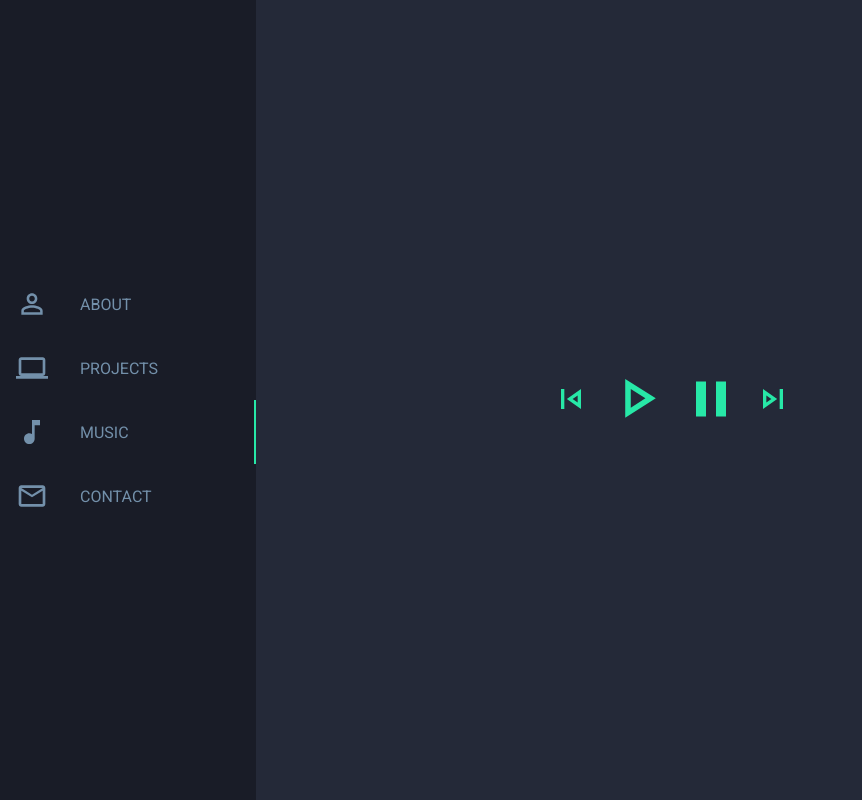
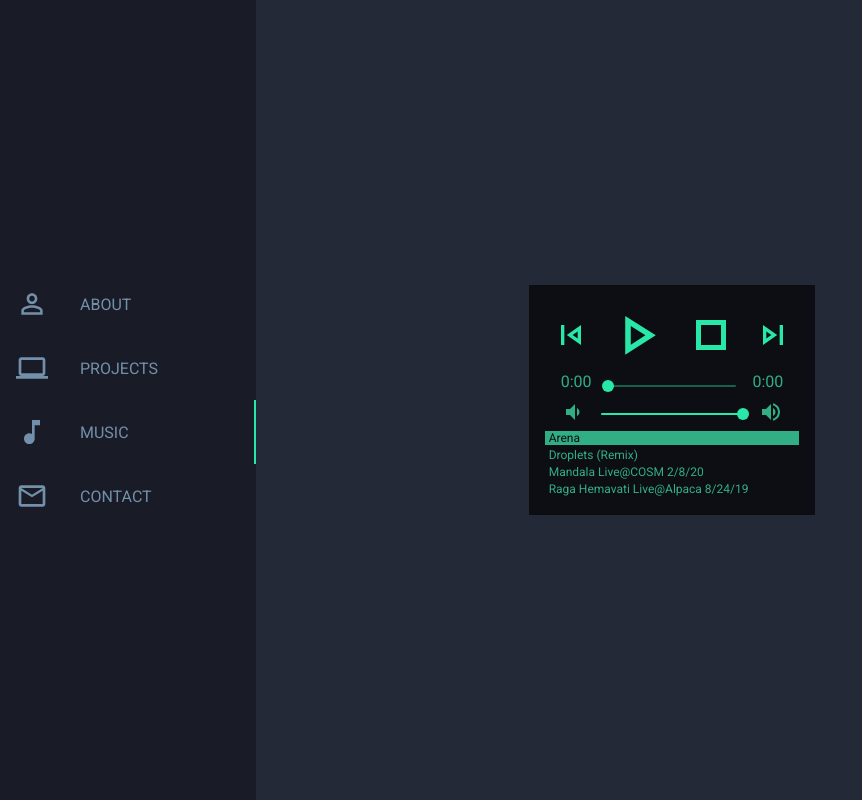
Before and after one commit to bansara/portfolio-site, a React (Create React App) app: page /music in a window 1280 px wide. Shown: the whole page, without its empty margins (0-862 px from the left). Built offline with nearby package versions, Linux system fonts and the light colour scheme.

Commit message:
use context for audioContext

```diff
--- a/src/App.tsx
+++ b/src/App.tsx
@@ -10,13 +10,18 @@ import Contact from "./components/Contact/contact";
 import Projects from "./components/Portfolio/projects";
 import Music from "./components/Music/music";
 import About from "./components/About/about";
+import { Context, createAudioContext } from './components/Music/context';
 import { ThemeProvider } from "@material-ui/core/styles";
 import theme from "./utils/theme";
 import "./App.css";
 
+const audioContext: Context = createAudioContext();
+export const ReactAudioContext: React.Context<Context> = React.createContext(audioContext);
+
 function App() {
   return (
     <ThemeProvider theme={theme}>
+      <ReactAudioContext.Provider value={audioContext}>
         <Router>
           <div className='App'>
             <Navbar />
@@ -31,6 +36,7 @@ function App() {
             </div>
           </div>
         </Router>
+      </ReactAudioContext.Provider>
     </ThemeProvider>
   );
 }
--- a/src/components/Music/context.ts
+++ b/src/components/Music/context.ts
@@ -7,9 +7,13 @@ export interface Context {
   id: number;
 }
 
-export const createAudioContext = (handleNext: () => void): Context => {
-  const context: AudioContext = new AudioContext();
+export const createAudioContext = (): Context => {
+  // typescript doesn't recognize webKitAudioContext, but it's necessary for iOS
+  // @ts-ignore
+  const audioContext = window.AudioContext || window.webkitAudioContext;
+  const context: AudioContext = new audioContext();
   const masterVol = context.createGain();
+  masterVol.gain.value = 0;
   masterVol.connect(context.destination);
   const audioSource: HTMLAudioElement = document.createElement("audio");
   const audioPlayer: MediaElementAudioSourceNode = context.createMediaElementSource(
@@ -17,9 +21,9 @@ export const createAudioContext = (handleNext: () => void): Context => {
   );
   audioPlayer.connect(masterVol);
 
-  audioSource.onended = () => {
-    handleNext();
-  };
+  // audioSource.onended = () => {
+  //   handleNext();
+  // };
   const analyser: AnalyserNode = context.createAnalyser();
   analyser.fftSize = 64;
   audioPlayer.connect(analyser);
--- a/src/components/Music/music.css
+++ b/src/components/Music/music.css
@@ -1,6 +1,13 @@
 .music-container {
   width: calc(100vw - 4em);
   height: 100vh;
+  position: relative;
+  display: flex;
+  flex-direction: column;
+  align-items: center;
+  justify-content: center;
+}
+.music-container .player {
   display: flex;
   align-items: center;
   justify-content: center;
@@ -12,13 +19,41 @@
 }
 .music-container canvas {
   position: absolute;
-  width: calc(100vw - 4em);
-  height: 100vh;
+  bottom: 0;
+  left: 0;
+  max-width: calc(100vw - 4em);
+  max-height: 100vh;
   z-index: -1;
 }
+.music-container .player-container {
+  background-color: var(--veryDark);
+  padding: 1em;
+}
+.music-container .track-list p {
+  margin: 0.25em 0;
+  padding: 0 0.25rem;
+  font-size: 0.75rem;
+  cursor: pointer;
+  color: var(--greenDk);
+  transition: 0.3s;
+}
+.track-list p.selected {
+  background-color: var(--greenDk);
+  color: var(--veryDark);
+}
+.player-container .slider {
+  display: flex;
+  width: 100%;
+  justify-content: space-around;
+}
+.player-container .slider svg,
+.player-container .slider p {
+  margin: 0 1rem;
+  color: var(--greenDk);
+}
 @media (max-width: 768px) {
-  .music-container canvas,
   .music-container {
     width: 100vw;
+    height: calc(100vw - 4em);
   }
 }
--- a/src/components/Music/music.tsx
+++ b/src/components/Music/music.tsx
@@ -1,15 +1,13 @@
 import React, {
   useState,
-  useMemo,
   useRef,
   useEffect,
   useCallback,
+  useContext
 } from "react";
-import PlayArrowOutlinedIcon from "@material-ui/icons/PlayArrowOutlined";
-import PauseOutlinedIcon from "@material-ui/icons/PauseOutlined";
-import SkipNextOutlinedIcon from "@material-ui/icons/SkipNextOutlined";
-import SkipPreviousOutlinedIcon from "@material-ui/icons/SkipPreviousOutlined";
-import { Context, createAudioContext } from "./context";
+import { Context } from './context';
+import { ReactAudioContext } from '../../App'
+import Player from "./player";
 import { tracks } from "./tracks";
 import { draw } from "./draw";
 import "./music.css";
@@ -17,8 +15,10 @@ import "./music.css";
 const Music: React.FC = () => {
   const [index, setIndex] = useState(0);
   const [playing, setPlaying] = useState(false);
+  const context: Context = useContext(ReactAudioContext);
   const canvas = useRef<HTMLCanvasElement>(null);
-
+  const container = useRef<HTMLDivElement>(null);
+  let playPauseTimeoutId: NodeJS.Timeout;
   const handleNext = useCallback((): void => {
     setIndex((i) => {
       if (i < tracks.length - 1) {
@@ -27,28 +27,67 @@ const Music: React.FC = () => {
       return i;
     });
   }, [setIndex]);
+  context.audioSource.onended = (): void => {
+    handleNext();
+  }
+  const handlePlay = (): void => {
+    if (context.audioSource.paused) {
+      context.audioSource.src = tracks[index].src;
+      if (playPauseTimeoutId) {
+        clearTimeout(playPauseTimeoutId);
+      }
+      if (context.context.state !== "running") {
+        context.context.resume();
+      }
+      context.masterVol.gain.linearRampToValueAtTime(
+        0,
+        context.context.currentTime + 0.1
+      );
+      playPauseTimeoutId = setTimeout(() => {
+        context.masterVol.gain.linearRampToValueAtTime(
+          1,
+          context.context.currentTime + 0.1
+        );
+        context.audioSource.play();
+        setPlaying(true);
+      }, 100);
+    }
+  };
+  const handlePause = (): void => {
+    if (playPauseTimeoutId) {
+      clearTimeout(playPauseTimeoutId);
+    }
+    context.masterVol.gain.setTargetAtTime(
+      0,
+      context.context.currentTime,
+      0.01
+    );
+    playPauseTimeoutId = setTimeout(() => {
+      context.audioSource.pause();
+      setPlaying(false);
+    }, 20);
+  };
 
-  const context: Context = useMemo(() => createAudioContext(handleNext), [
-    handleNext,
-  ]);
-
+  const handlePrev = (): void => {
+    if (context.audioSource.currentTime > 2) {
+      context.audioSource.currentTime = 0;
+    } else {
+      if (index > 0) {
+        setIndex(index - 1);
+      }
+    }
+  };
+  // Fires after handleNext and handlePrev
   useEffect(() => {
+    context.audioSource.src = tracks[index].src;
+    context.audioSource.load();
     if (playing) {
-      context.audioSource.src = tracks[index].src;
       context.audioSource.play();
     }
   }, [index, context.audioSource, playing]);
 
   useEffect(() => {
-    if (playing) {
-      if (context.context.state !== "running") {
-        context.context.resume();
-      }
-      context.audioSource.play();
-    }
-  }, [playing, context.audioSource, context.context]);
-
-  useEffect(() => {
+    // fade out audio when user navigates away
     return () => {
       context.masterVol.gain.linearRampToValueAtTime(
         0,
@@ -63,10 +102,13 @@ const Music: React.FC = () => {
   useEffect(() => {
     let animationId: number;
     let intervalId: NodeJS.Timeout;
-    if (canvas.current !== null) {
+    if (canvas.current !== null && container.current !== null) {
       const canvasCtx: CanvasRenderingContext2D | null = canvas.current.getContext(
         "2d"
       );
+      let containerProps: DOMRect = container.current.getBoundingClientRect();
+      canvas.current.width = containerProps.width;
+      canvas.current.height = containerProps.height;
       const bufferLength: number = context.analyser.frequencyBinCount;
       const dataArray: Uint8Array = new Uint8Array(bufferLength);
       const width: number = canvas.current.width;
@@ -98,47 +140,16 @@ const Music: React.FC = () => {
   }, [context.analyser, playing]);
 
   return (
-    <div className='music-container'>
+    <div className='music-container' ref={container}>
       <canvas ref={canvas} />
-      <button
-        onClick={() => {
-          if (index > 0) {
-            setIndex(index - 1);
-          } else {
-            setIndex(tracks.length - 1);
-          }
-        }}
-        className='icon-button'
-      >
-        <SkipPreviousOutlinedIcon
-          color='secondary'
-          style={{ fontSize: "3em" }}
-        />
-      </button>
-      <button
-        onClick={() => {
-          setPlaying(true);
-        }}
-        className='icon-button'
-      >
-        <PlayArrowOutlinedIcon color='secondary' style={{ fontSize: "5em" }} />
-      </button>
-      <button
-        onClick={() => {
-          context.audioSource.pause();
-          context.context.suspend();
-          setPlaying(false);
-        }}
-        className='icon-button'
-      >
-        <PauseOutlinedIcon color='secondary' style={{ fontSize: "4.5em" }} />
-      </button>
-      <button onClick={handleNext} className='icon-button'>
-        <SkipNextOutlinedIcon color='secondary' style={{ fontSize: "3em" }} />
-      </button>
-      {/* {tracks.map((track) => (
-        <p key={track.title}>{track.title}</p>
-      ))} */}
+      <Player
+        handlePrev={handlePrev}
+        handlePlay={handlePlay}
+        handlePause={handlePause}
+        handleNext={handleNext}
+        index={index}
+        setIndex={setIndex}
+      />
     </div>
   );
 };
--- /dev/null
+++ b/src/components/Music/player.tsx
@@ -0,0 +1,94 @@
+import React, {useState, useContext, useEffect } from "react";
+import { ReactAudioContext } from '../../App';
+import { Context } from './context';
+import { renderTime } from "./utils";
+import Slider from '@material-ui/core/Slider';
+import VolumeDown from '@material-ui/icons/VolumeDown';
+import VolumeUp from '@material-ui/icons/VolumeUp';
+import PlayerIcons from "./playerIcons";
+import TrackList from "./trackList";
+
+interface Props {
+  index: number;
+  setIndex: React.Dispatch<React.SetStateAction<number>>;
+  handlePrev: () => void;
+  handlePlay: () => void;
+  handlePause: () => void;
+  handleNext: () => void;
+}
+
+const Player: React.FC<Props> = (props: Props) => {
+  const [volume, setVolume] = useState(1);
+  const [trackTime, setTrackTime] = useState(0);
+  const context: Context = useContext(ReactAudioContext);
+  const { audioSource } = context;
+  const handleVolume = (event: any, newValue: number | number[]) => {
+    setVolume(newValue as number);
+    audioSource.volume = newValue as number;
+  };
+  const handleTrackTime = (event: any, newValue: number | number[]) => {
+    setTrackTime(newValue as number);
+    audioSource.currentTime = newValue as number * audioSource.duration;
+  };
+  const {
+    handlePrev,
+    handlePlay,
+    handlePause,
+    handleNext,
+    index,
+    setIndex,
+  } = props;
+
+  useEffect(() => {
+    const intervalId: NodeJS.Timeout = setInterval(() => {
+      const currentTime = audioSource.currentTime / audioSource.duration;
+      setTrackTime(currentTime);
+    }, 500);
+    return () => {
+      clearInterval(intervalId);
+    }
+  },[audioSource])
+
+  return (
+    <div className='player-container'>
+      <PlayerIcons
+        handlePrev={handlePrev}
+        handlePlay={handlePlay}
+        handlePause={handlePause}
+        handleNext={handleNext}
+      />
+      <div className="slider">
+        <p>{renderTime(Math.round(audioSource.currentTime))}</p>
+        <Slider
+          value={trackTime}
+          onChange={handleTrackTime}
+          color='secondary'
+            aria-labelledby="continuous-slider"
+            min={0}
+            max={1}
+            step={0.01}
+        />
+        <p>{audioSource.duration ? renderTime(Math.round(audioSource.duration)) : "0:00"}</p>
+      </div>
+      <div className="slider">
+        <VolumeDown />
+        <Slider
+          value={volume}
+          color='secondary'
+          aria-labelledby="continuous-slider"
+          min={0}
+          max={1}
+          step={0.01}
+          onChange={handleVolume}
+        />
+        <VolumeUp />
+      </div>
+      <TrackList
+        index={index}
+        setIndex={setIndex}
+      />
+    </div>
+  );
+};
+
+export default Player;
--- /dev/null
+++ b/src/components/Music/playerIcons.tsx
@@ -0,0 +1,37 @@
+import React from "react";
+import PlayArrowOutlinedIcon from "@material-ui/icons/PlayArrowOutlined";
+import StopOutlinedIcon from '@material-ui/icons/StopOutlined';
+import SkipNextOutlinedIcon from "@material-ui/icons/SkipNextOutlined";
+import SkipPreviousOutlinedIcon from "@material-ui/icons/SkipPreviousOutlined";
+
+interface Props {
+  handlePrev: () => void;
+  handlePlay: () => void;
+  handlePause: () => void;
+  handleNext: () => void;
+}
+
+const PlayerIcons: React.FC<Props> = (props: Props) => {
+  const { handlePrev, handlePlay, handlePause, handleNext } = props;
+  return (
+    <div className='player'>
+      <button onClick={handlePrev} className='icon-button'>
+        <SkipPreviousOutlinedIcon
+          color='secondary'
+          style={{ fontSize: "3em" }}
+        />
+      </button>
+      <button onClick={handlePlay} className='icon-button'>
+        <PlayArrowOutlinedIcon color='secondary' style={{ fontSize: "5em" }} />
+      </button>
+      <button onClick={handlePause} className='icon-button'>
+        <StopOutlinedIcon color='secondary' style={{ fontSize: "4.5em" }} />
+      </button>
+      <button onClick={handleNext} className='icon-button'>
+        <SkipNextOutlinedIcon color='secondary' style={{ fontSize: "3em" }} />
+      </button>
+    </div>
+  );
+};
+
+export default PlayerIcons;
--- /dev/null
+++ b/src/components/Music/trackList.tsx
@@ -0,0 +1,26 @@
+import React from "react";
+import { tracks } from "./tracks";
+interface Props {
+  index: number;
+  setIndex: React.Dispatch<React.SetStateAction<number>>;
+}
+
+const TrackList: React.FC<Props> = (props: Props) => {
+  const { index, setIndex } = props;
+  return (
+    <div className='track-list'>
+
+      {tracks.map((track, i) => (
+        <p
+          key={track.title}
+          className={i === index ? "selected" : ""}
+          onClick={() => setIndex(i)}
+        >
+          {track.title}
+        </p>
+      ))}
+    </div>
+  );
+};
+
+export default TrackList;
--- /dev/null
+++ b/src/components/Music/utils.ts
@@ -0,0 +1,5 @@
+export const renderTime = (time: number): string => {
+  const seconds = time % 60;
+  const minutes = Math.floor(time / 60);
+  return `${minutes}:${seconds < 10 ? `0${seconds}` : `${seconds}`}`;
+};
```
Also changed, not shown: src/components/Music/draw.ts (+22 -5 lines). Lines whose indentation alone changed are shown as unchanged.
